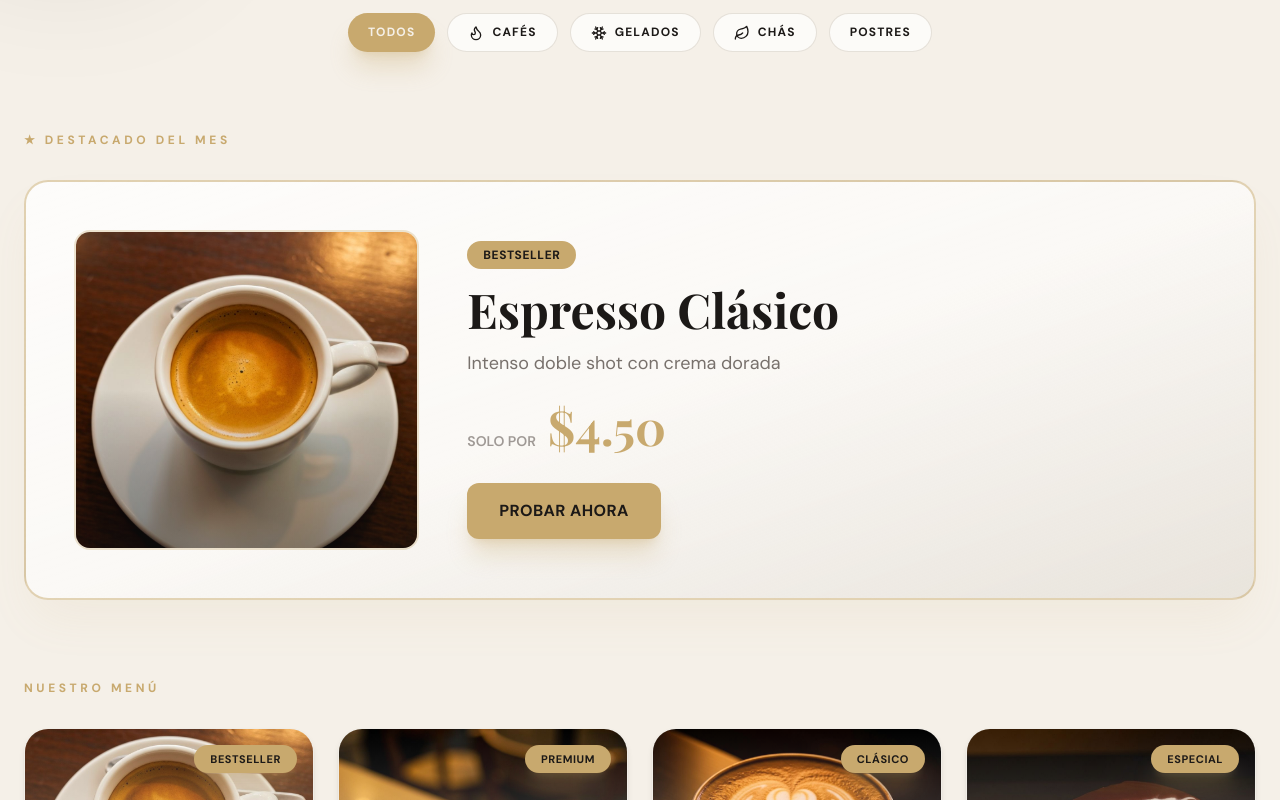
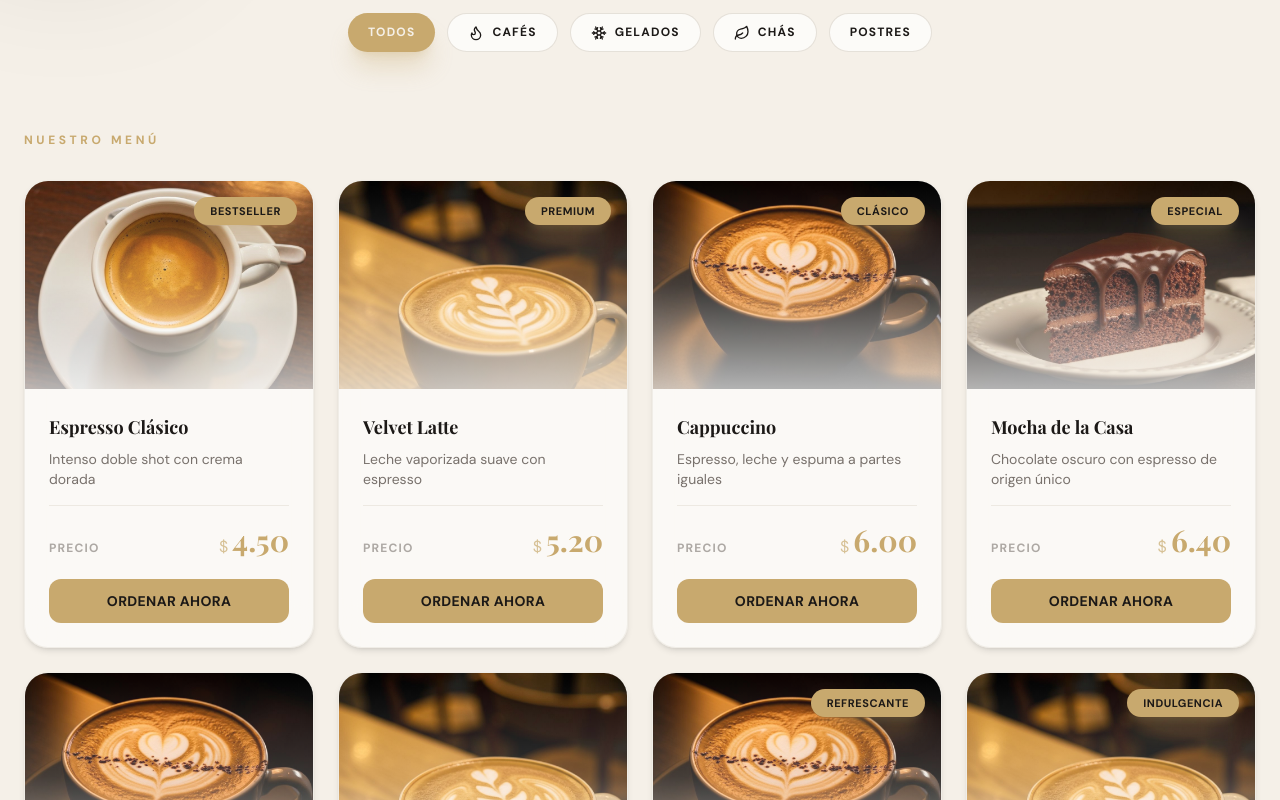
Before and after one commit to Baironfallas/Cafeteria, a Next.js app: page /menu in a window 1280 px wide. Shown: the part 519-1319 px from the top of the page. Built offline with nearby package versions, Linux system fonts and the light colour scheme; a web font is replaced by a local one.

Commit message:
feat: eliminar sección de café destacado en la página del menú para simplificar la presentación

```diff
--- a/components/menu-page.tsx
+++ b/components/menu-page.tsx
@@ -373,69 +373,6 @@ export function MenuPage() {
           </div>
         </motion.div>
 
-        {/* Featured Coffee - Hero Product */}
-        <motion.div
-          className="mb-20 mt-16"
-          initial={{ opacity: 0, y: 30 }}
-          whileInView={{ opacity: 1, y: 0 }}
-          transition={{ duration: 0.7 }}
-          viewport={{ once: true }}
-        >
-          <div className="mb-8">
-            <p className="text-xs font-bold uppercase tracking-[0.3em] text-accent">
-              ★ Destacado del Mes
-            </p>
-          </div>
-          {activeCategory === "all" || activeCategory === "coffee" ? (
-            <div className="rounded-3xl overflow-hidden border-2 border-accent/50 bg-gradient-to-br from-card/80 via-card/60 to-primary/5 p-8 md:p-12 shadow-2xl shadow-accent/10">
-              <div className="grid md:grid-cols-3 gap-12 items-center">
-                {/* Image */}
-                <div className="md:col-span-1">
-                  <div className="relative rounded-2xl overflow-hidden h-80 border-2 border-accent/30">
-                    <Image
-                      src={featuredCoffee.image || "/images/espresso.jpg"}
-                      alt={featuredCoffee.name}
-                      fill
-                      className="object-cover group-hover:scale-110 transition-transform duration-700"
-                    />
-                    <div className="absolute inset-0 bg-linear-to-t from-primary/40 via-transparent to-transparent" />
-                  </div>
-                </div>
-
-                {/* Content */}
-                <div className="md:col-span-2">
-                  <div className="mb-4">
-                    <span className="inline-block px-4 py-1.5 rounded-full bg-accent text-accent-foreground text-xs font-bold uppercase tracking-wider">
-                      {featuredCoffee.badge}
-                    </span>
-                  </div>
-                  <h3 className="font-serif text-4xl md:text-5xl font-bold text-foreground mb-4">
-                    {featuredCoffee.name}
-                  </h3>
-                  <p className="text-lg text-muted-foreground mb-6 leading-relaxed">
-                    {featuredCoffee.description}
-                  </p>
-                  <div className="flex items-baseline gap-3 mb-8">
-                    <span className="text-sm text-muted-foreground/70 font-semibold">
-                      SOLO POR
-                    </span>
-                    <span className="font-serif text-5xl font-bold text-accent">
-                      ${featuredCoffee.price.toFixed(2)}
-                    </span>
-                  </div>
-                  <motion.button
-                    whileHover={{ scale: 1.05 }}
-                    whileTap={{ scale: 0.95 }}
-                    className="px-8 py-4 bg-accent text-accent-foreground font-bold uppercase tracking-wide text-base rounded-xl shadow-xl shadow-accent/30 hover:shadow-2xl transition-all duration-300"
-                  >
-                    Probar Ahora
-                  </motion.button>
-                </div>
-              </div>
-            </div>
-          ) : null}
-        </motion.div>
-
         {/* Menu Grid */}
         <div className="mb-20">
           <p className="text-xs font-bold uppercase tracking-[0.3em] text-accent mb-8">
```
